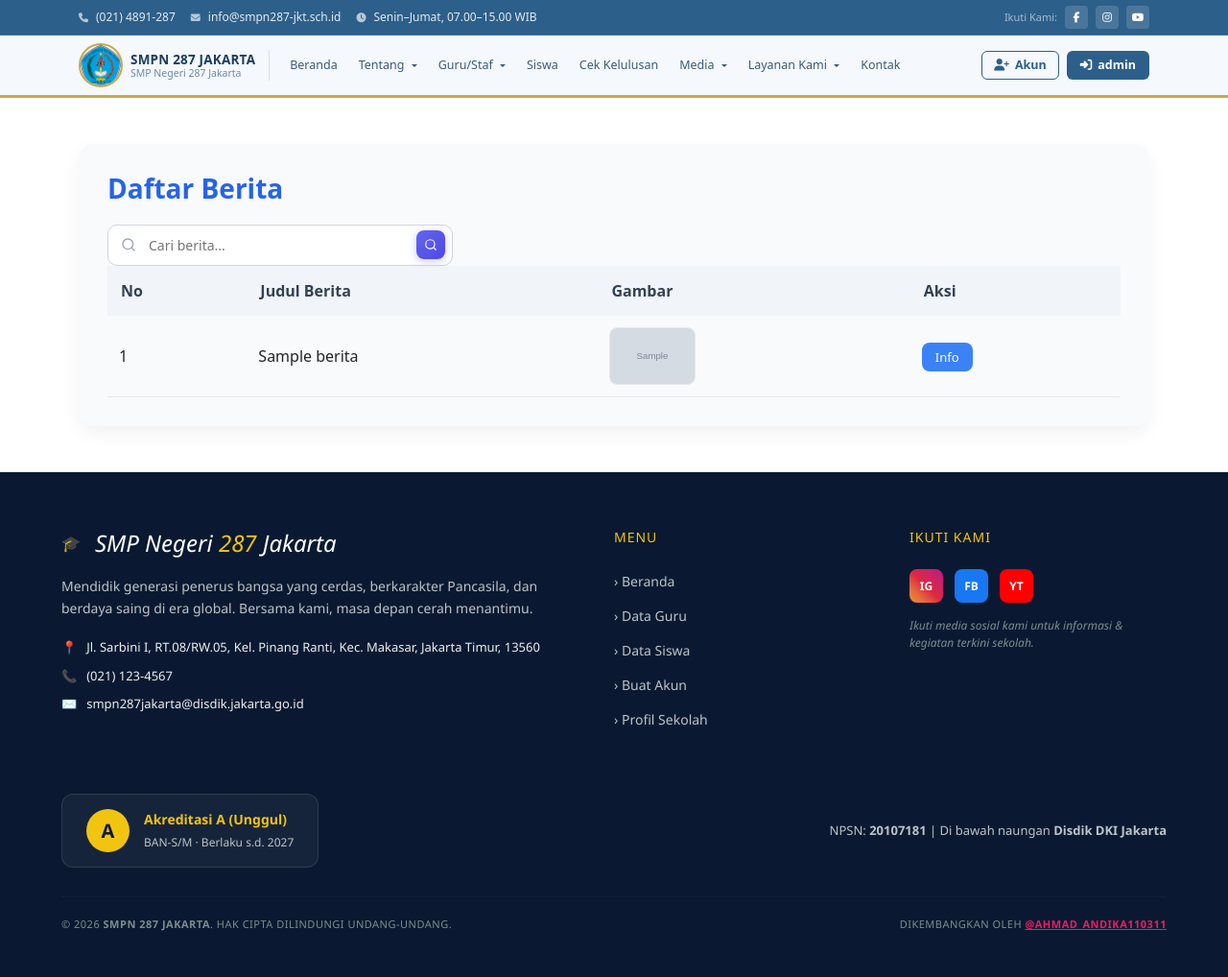
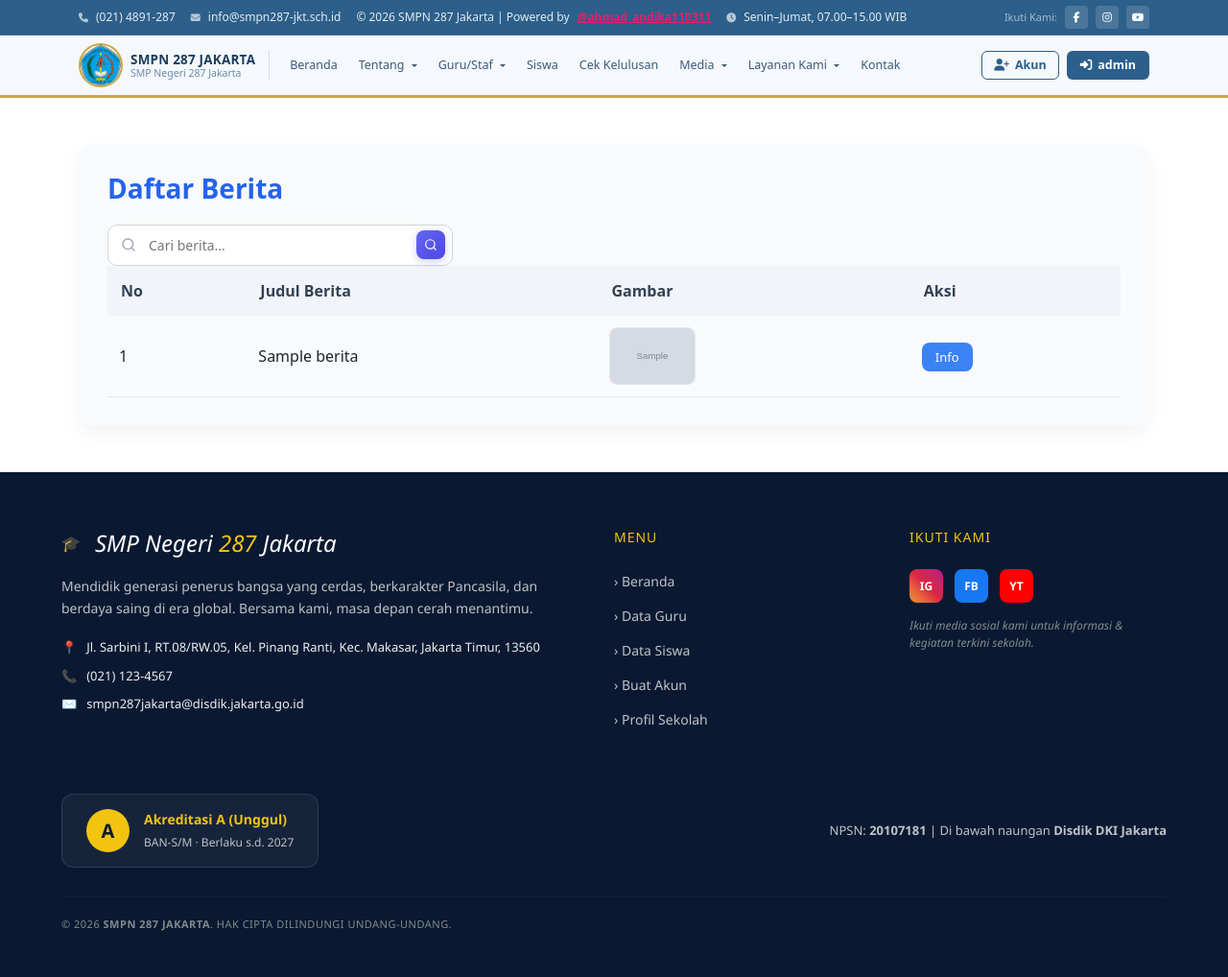
Before and after one commit to ahmadAndika2011/digital-book-smpn-287-jakarta, a Flask app: page /berita in a window 1280 px wide. Shown: the whole page at 96% size. Run offline with Flask 3, Linux system fonts and the light colour scheme; tables that the repository leaves empty hold one stand-in row (values such as "Sample post"); grey boxes marked "Sample" are stand-in pictures; parts of the project's set-up code (start-up, migrations or seed data) failed here and were passed over; some libraries are stand-ins or nearby versions.

Commit message:
fixed issue

```diff
--- a/website/templates/base.html
+++ b/website/templates/base.html
@@ -30,6 +30,10 @@
       <span class="d-flex align-items-center gap-2 d-none d-md-flex">
         <i class="fa-solid fa-envelope" style="opacity:0.75; font-size:10px;"></i>
         info@smpn287-jkt.sch.id
+      </span>
+      <span class="d-flex align-items-center gap-2 d-none d-md-flex">
+          © 2026 SMPN 287 Jakarta | Powered by
+            <a href="https://www.instagram.com/ahmad_andika110311/" target="_blank" class="dev-name">@ahmad_andika110311</a>
       </span>
       <span class="d-flex align-items-center gap-2 d-none d-xl-flex">
         <i class="fa-solid fa-clock" style="opacity:0.75; font-size:10px;"></i>
@@ -466,7 +470,6 @@
 
     <div class="copyright-row">
       <p>© 2026 <strong>SMPN 287 Jakarta</strong>. Hak cipta dilindungi undang-undang.</p>
-      <p>Dikembangkan oleh <a href="https://www.instagram.com/ahmad_andika110311/" target="_blank" class="dev-name">@ahmad_andika110311</a></p>
     </div>
   </div>
 </footer>
--- a/website/templates/home.html
+++ b/website/templates/home.html
@@ -678,7 +678,7 @@ body { font-family: 'Plus Jakarta Sans', sans-serif; background: var(--off-white
         <div class="link-icon" aria-hidden="true">
           <svg viewBox="0 0 24 24"><path d="M18 2H6c-1.1 0-2 .9-2 2v16c0 1.1.9 2 2 2h12c1.1 0 2-.9 2-2V4c0-1.1-.9-2-2-2zm-5 14H7v-2h6v2zm3-4H7v-2h9v2zm0-4H7V6h9v2z"/></svg>
         </div>
-        <span>Layanan PPDB</span>
+        <span>Layanan SPMB</span>
       </a>
 
       <a href="/layanan-mutasi" class="link-card" title="Layanan Mutasi Siswa SMPN 287 Jakarta">
```
